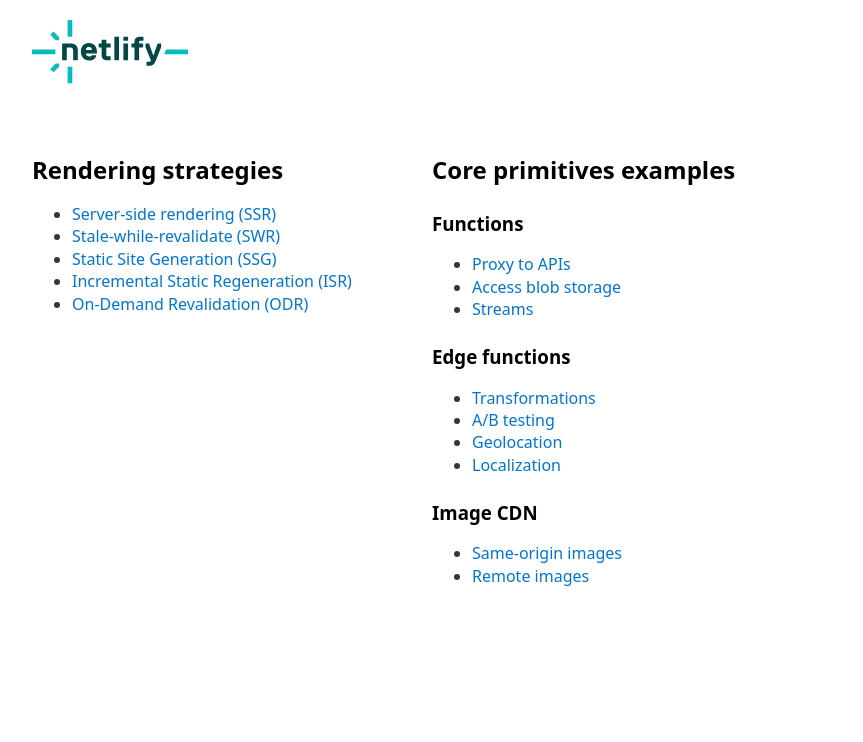
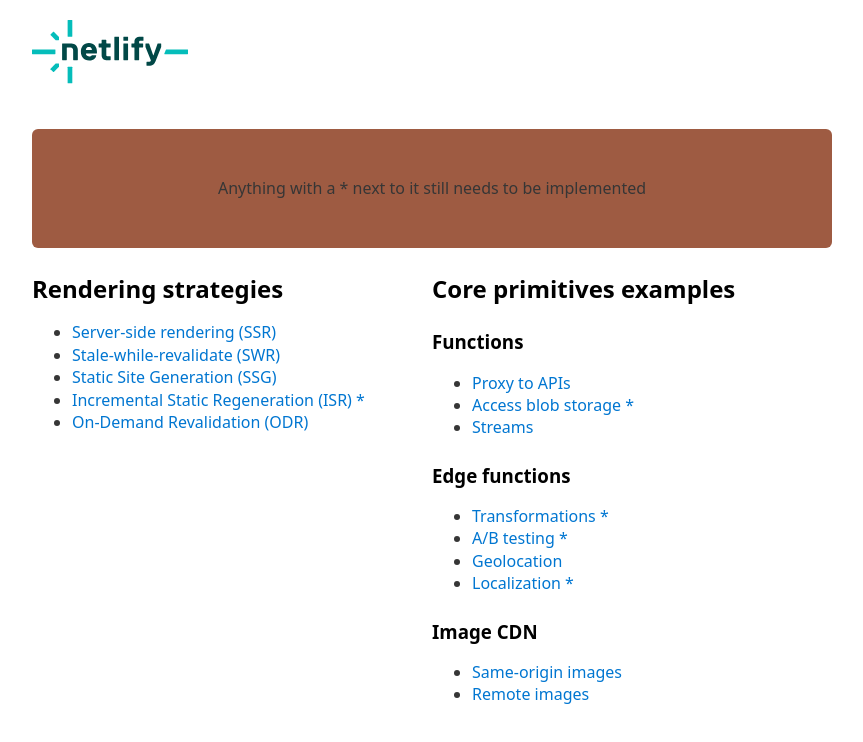
Before and after one commit to netlify/netlify-workshop, a Next.js app: page / in a window 1280 px wide. Shown: the top 742 px of the page, without its empty margins (208-1071 px from the left). Built offline with nearby package versions, Linux system fonts and the light colour scheme.

Commit message:
add banner to explain asterisks

```diff
--- a/src/pages/index.tsx
+++ b/src/pages/index.tsx
@@ -6,6 +6,12 @@
   return (
     <main>
       <Nav title="Netlify Workshop" />
+
+      <div style={{ padding: '2rem', backgroundColor: "#9e5b42", borderRadius: "6px", textAlign: "center", marginTop: "1rem"}}>
+        <p>Anything with a * next to it still needs to be implemented</p>
+      </div>
+
+
       <section className="flex columns">
         <div>
           <h2>Rendering strategies</h2>
@@ -27,7 +33,7 @@
             </li>
             <li>
               <Link href="/rendering-strategies/isr">
-                Incremental Static Regeneration (ISR)
+                Incremental Static Regeneration (ISR) *
               </Link>
             </li>
             <li>
@@ -46,7 +52,7 @@
             </li>
             <li>
               <Link href="/primitives/functions/blobs">
-                Access blob storage
+                Access blob storage *
               </Link>
             </li>
             <li>
@@ -57,12 +63,12 @@
           <ul>
             <li>
               <Link href="/primitives/edge-functions/transformations">
-                Transformations
+                Transformations *
               </Link>
             </li>
             <li>
               <Link href="/primitives/edge-functions/ab-testing">
-                A/B testing
+                A/B testing *
               </Link>
             </li>
             <li>
@@ -72,7 +78,7 @@
             </li>
             <li>
               <Link href="/primitives/edge-functions/localization">
-                Localization
+                Localization *
               </Link>
             </li>
           </ul>
```
